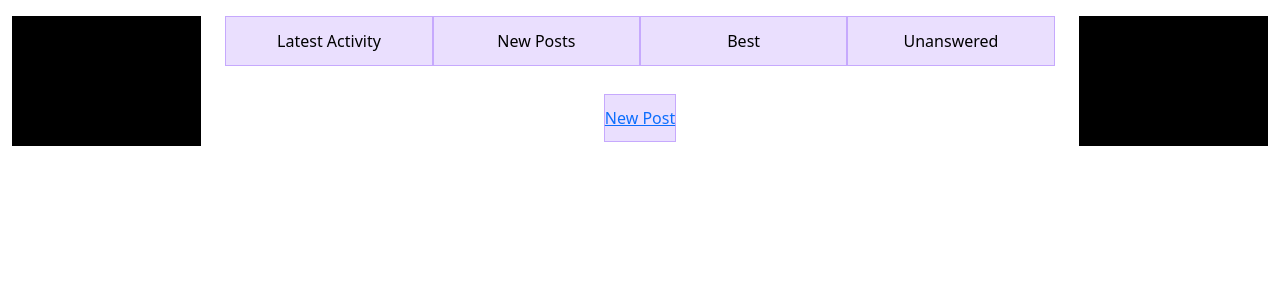
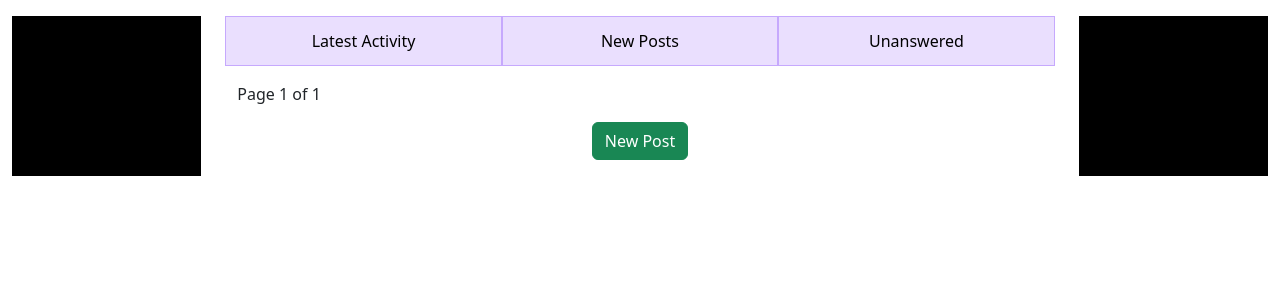
Before and after one commit to kirtivr/forum_v1, a Django app: page /posts/ in a window 1280 px wide. Shown: the part 73-373 px from the top of the page. Run offline with Django 3.2, Linux system fonts and the light colour scheme; a user stored in the database is signed in; data that the repository does not hold is empty; parts of the project's set-up code (start-up, migrations or seed data) failed here and were passed over; some libraries are stand-ins or nearby versions.

Commit message:
[Stable version] Add pagination.

```diff
--- a/forum_v1/forum_v1/posts/admin.py
+++ b/forum_v1/forum_v1/posts/admin.py
@@ -15,10 +15,10 @@ class PostsInline(admin.TabularInline):
 # Define the admin class
 @admin.register(Author)
 class AuthorAdmin(admin.ModelAdmin):
-    list_display = ('last_name', 'first_name', 'display_name', 'email', 'designation', 'commends', 'num_posts')
+    list_display = ['designation']
 
     # will display horizontally if you further group them in a tuple (as shown in the "date" fields below)
-    fields = ['last_name', 'first_name', 'display_name', 'email', 'designation', ('commends', 'num_posts')]
+    fields = ['designation']
 
     inlines = [PostsInline]
 
@@ -29,4 +29,4 @@ class PostsInline(admin.TabularInline):
 # Register the Admin classes for Post using the decorator
 @admin.register(Post)
 class PostAdmin(admin.ModelAdmin):
-    list_display = ('title', 'author', 'topic', 'contents', 'commends', 'num_replies')
+    list_display = ('title', 'author', 'topic', 'contents')
--- a/forum_v1/forum_v1/posts/templates/base_generic.html
+++ b/forum_v1/forum_v1/posts/templates/base_generic.html
@@ -25,7 +25,7 @@
               </ul>
               <div id="search_block" class="col-12 col-lg-auto mb-3 mb-lg-0 me-lg-3" class="form-control">
                 <!-- <div class="form-outline"> -->
-                  <input id="search_bar" type="search" placeholder="Search..." aria-label="Search" minlength="3">
+                <input id="search_bar" type="search" placeholder="Search..." aria-label="Search" minlength="3" value="{{search_query}}">
                 <!-- </div> -->
                 <button type="button" class="btn btn-primary" id="do_search_btn">
                   <i class="fas fa-search"></i>
@@ -42,7 +42,7 @@
               <div class="dropdown">
                 <button style="background-size: cover !important; background: url('{% static 'assets/img/cat.jpg' %}')"
                   type="button" class="btn btn-secondary dropdown-toggle"
-                  id="dropdownMenuButton" data-toggle="dropdown" aria-haspopup="true" aria-expanded="false">
+                  id="dropdownMenuButton" data-toggle="dropdown" data-bs-toggle="dropdown" aria-haspopup="true" aria-expanded="false">
                 </button>
                 <div class="dropdown-menu" aria-labelledby="dropdownMenuButton">
                   <a href="{% url 'logout' %}" class="dropdown-item">Logout</a>
--- a/forum_v1/forum_v1/posts/templates/index.html
+++ b/forum_v1/forum_v1/posts/templates/index.html
@@ -11,15 +11,13 @@
     <link href="{% static 'assets/grid.css' %}" rel="stylesheet">
     <div class="container-fluid">
       {% if user.is_authenticated %}
-        <div class="row row-cols-md-4 mb-4 text-center">
+        <div class="row row-cols-md-3 mb-3 text-center">
           <button class="filter col themed-grid-col" id="latest_activity">Latest Activity</button>
           <button class="filter col themed-grid-col" id="new_posts">New Posts</button>
-          <button class="filter col themed-grid-col" id="best">Best</button>
           <button class="filter col themed-grid-col" id="unanswered">Unanswered</button>
         </div>
         {{ posts }}
         {% block pagination %}
-          {% if is_paginated %}
             <div class="pagination">
               <span class="page-links">
                 {% if page_obj.has_previous %}
@@ -37,15 +35,10 @@
                 {% endif %}
               </span>
             </div>
-          {% endif %}
         {% endblock %}
       </div>
   <footer class="footer mt-auto py-3">
-    <div class="container">
-      <span class="col themed-grid-col">
-        <a href="{% url 'new' %}">New Post </a>
-      </span>
-    </div>
+        <a href="{% url 'new' %}" style="color: white" class="btn btn-success">New Post </a>
   </footer>
 
   {% elif request.path_info != '/accounts/login/' %}
--- a/forum_v1/forum_v1/posts/templates/posts/post_list_item.html
+++ b/forum_v1/forum_v1/posts/templates/posts/post_list_item.html
@@ -1,9 +1,9 @@
 {% load static %}
-  {% if posts %}
+  {% if page_obj %}
     <div>
       <!-- Main content -->
       <div class="container-fluid">
-        {% for post in posts %}
+        {% for post in page_obj %}
         <!-- End of post 1 -->
         <div class="row pos-relative py-3 px-3 mb-3 rounded-1" style="border-style: solid; border-color: brown">
         <!--  <div class="align-items-center"> -->
@@ -26,7 +26,7 @@
             </div>
             <div class="col col-md-4">
               <div class="text-center">
-                <div class="col"> <i class="fa-solid fa-reply"></i> <span class="text-sm">{{post.num_replies}} Replies</span> </div>
+                <div class="col"> <i class="fa-solid fa-reply"></i> <span class="text-sm">{{post.reply_to_post.count}} Replies</span> </div>
               </div>
             </div>
         <!-- </div> -->
--- a/forum_v1/forum_v1/posts/views.py
+++ b/forum_v1/forum_v1/posts/views.py
@@ -14,6 +14,7 @@ from .models import Post, Reply, Author, search_posts_and_replies
 from django.template import Context, Template
 from django.template.loader import render_to_string
 
+from django.core.paginator import Paginator
 def index(request):
     num_visits = request.session.get('num_visits', 0)
     request.session['num_visits'] = num_visits + 1
@@ -21,6 +22,7 @@ def index(request):
     sk = request.session.keys()
     session = request.session.items()
     all_posts = Post.objects.all()
+    search_query = None
     if request.GET:
         search_query = request.GET.get('q')
         if search_query:
@@ -28,10 +30,16 @@ def index(request):
             #logger.warn(f'all post_ids = {all_post_ids}')
             all_posts = Post.objects.filter(id__in=all_post_ids)
 
+    paginator = Paginator(all_posts, 4)
+    page_number = request.GET.get("page") if request.GET.get("page") else 0
+    page_obj = paginator.get_page(page_number)
+
+    #logger.warn(f'page_obj = {page_obj} number = {page_obj.number} page_obj.previous_page_number = {page_obj.previous_page_number} next = {page_obj.next_page_number}')
     context = {
         'session': session,
         'posts': render_to_string('posts/post_list_item.html',
-                                  context = {'posts': all_posts})
+                                  context = {'page_obj': page_obj}),
+        'search_query': search_query if search_query else "", 'page_obj': page_obj
     }
 
     return render(request, 'index.html', context=context)
@@ -46,19 +54,32 @@ def filter_posts(request, filter_by):
         all_posts = Post.objects.order_by('-latest_activity')
     elif filter_by == 'new_posts':
         all_posts = Post.objects.order_by('-date_posted')
-    elif filter_by == 'best':
-        all_posts = Post.objects.order_by('-commends')
     elif filter_by == 'unanswered':
         ordered_replies = Reply.objects.order_by('-date_posted')
         posts = set()
         for reply in ordered_replies:
             if reply.original_post not in posts:
                 posts.add(reply.original_post)
-        all_posts = set(all_posts).difference(posts)
+        all_posts = list(set(all_posts).difference(posts))
+
+    search_query = None
+    if request.GET:
+        search_query = request.GET.get('q')
+        if search_query:
+            all_post_ids = search_posts_and_replies(search_query)
+            #logger.warn(f'all post_ids = {all_post_ids}')
+            all_posts = filter(lambda post : True if post.id in all_post_ids else False, all_posts)
+
+    paginator = Paginator(all_posts, 4)
+    page_number = request.GET.get("page") if request.GET.get("page") else 0
+    page_obj = paginator.get_page(page_number)
 
     context = {
         'session': session,
-        'posts': render_to_string('posts/post_list_item.html', context = {'posts': all_posts}, request=request)}
+        'posts': render_to_string('posts/post_list_item.html',
+                                  context = {'page_obj': page_obj},
+                                  request=request),
+        'search_query': search_query if search_query else "", 'page_obj': page_obj}
 
     return render(request, 'index.html', context=context)
 
```
Also changed, not shown: forum_v1/forum_v1/posts/models.py (+1 -11 lines).
